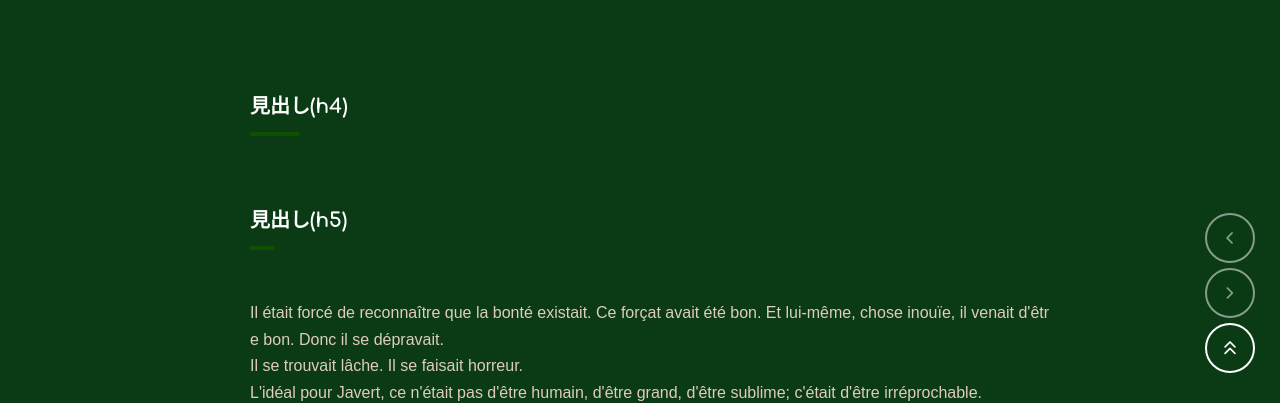
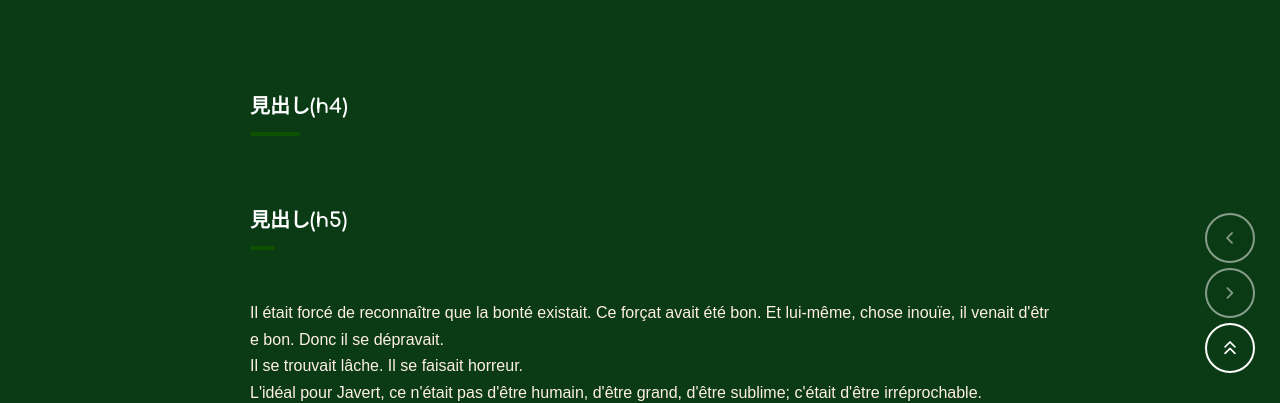
Before and after one commit to yamasitas/y31com, a plain HTML site: page sample.html in a window 1280 px wide. Shown: the part 402-805 px from the top of the page. Drawn offline with nearby package versions, Linux system fonts and the light colour scheme; a web font is replaced by a local one.

Commit message:
second commit

```diff
--- a/css/style.css
+++ b/css/style.css
@@ -12,7 +12,7 @@
 @import url("https://fonts.googleapis.com/css2?family=Material+Symbols+Rounded:opsz,wght,FILL,GRAD@20..48,100..700,0..1,-50..200");
 :root {
   --white: #fff;
-  --text-color: #dfcbc0;
+  --text-color: #ffefe7;
   --text-point-color: var(--white);
   --menu-color: var(--theme-color2-default);
   --bg-color1: var(--theme-color1-light);
```
